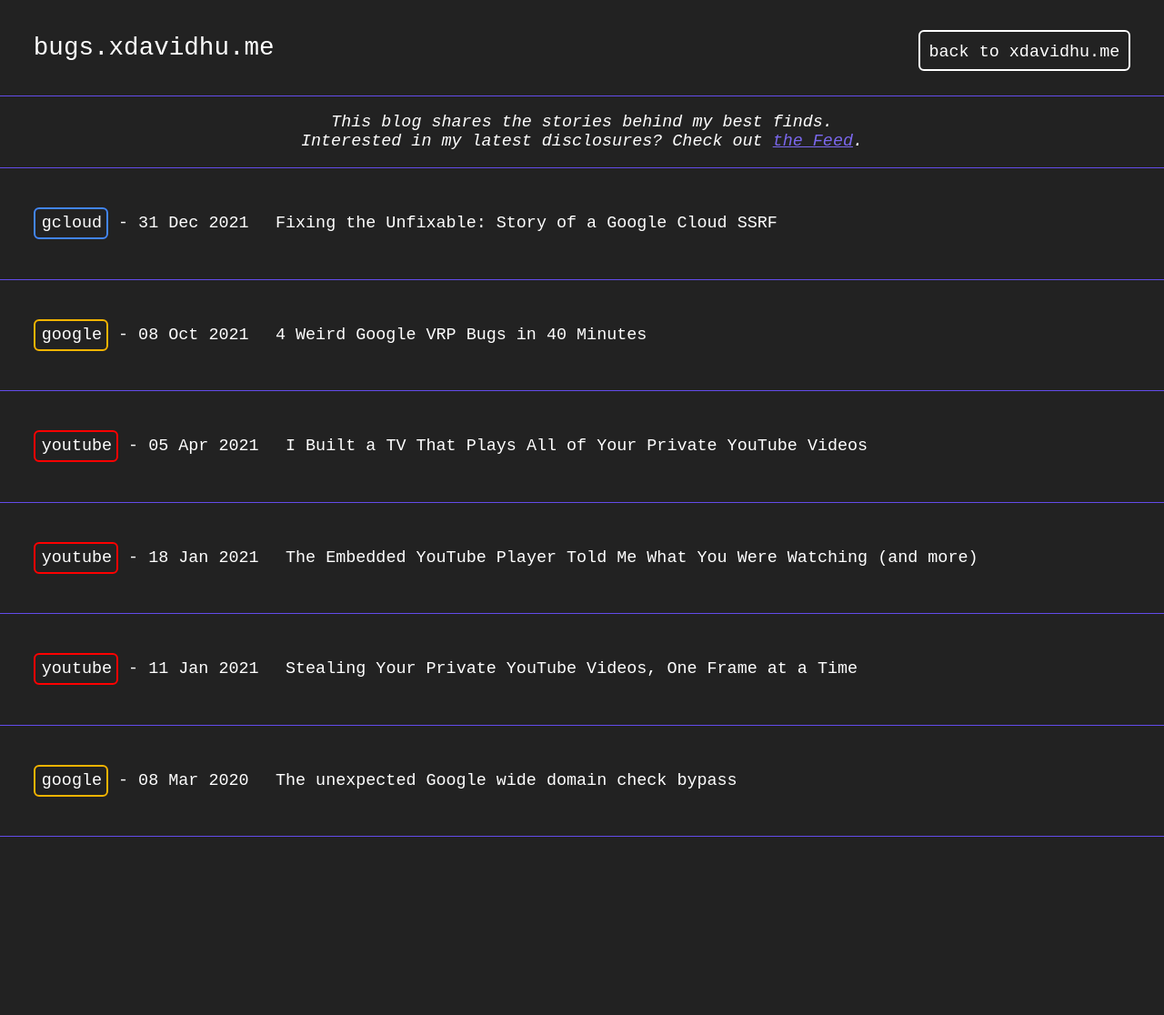
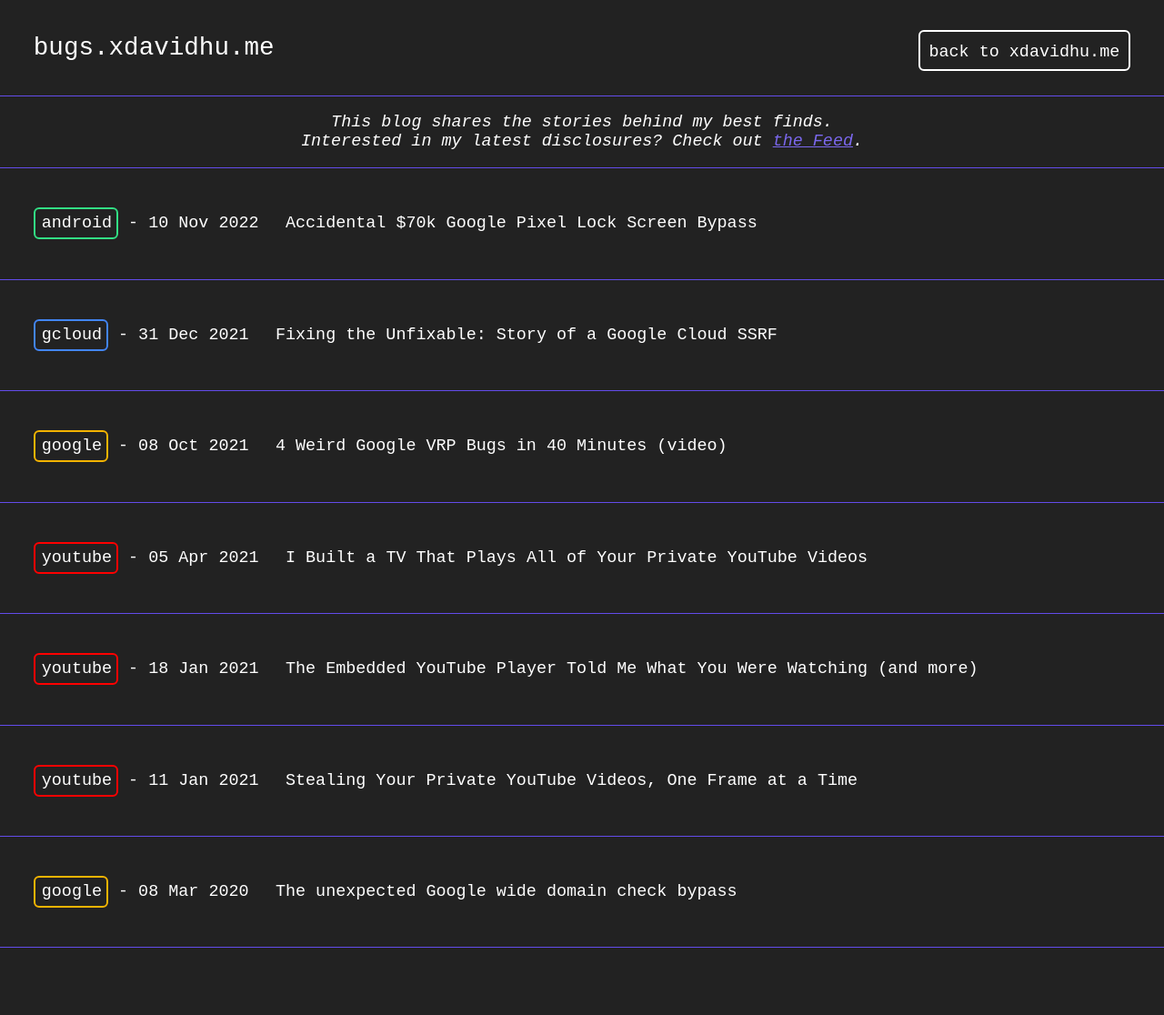
Before and after one commit to xdavidhu/bugs.xdavidhu.me, a Jekyll site: the page built from index.html, in a window 1280 px wide. Shown: the whole page at 91% size. Built offline with Jekyll 4.4.1, drawn with Linux system fonts in a browser that asks for light colours; some web fonts are replaced; the list of posts is cut into pages by our own code; before the commit the page ends 994 px from its top, so only the background shows below that; part of the change alters nothing that is shown.

```diff
--- a/_config.yml
+++ b/_config.yml
@@ -3,7 +3,7 @@ name: "bugs.xdavidhu.me"
 title: "bugs.xdavidhu.me"
 
 # Description of your content (will only be used on Google Search)
-description: "xdavidhu's bug bounty writeups."
+description: "David Schütz's bug bounty writeups"
 
 # Your name. Will show in your footer + sidebar
 author: "David Schütz"
--- a/_layouts/default.html
+++ b/_layouts/default.html
@@ -4,7 +4,11 @@
 <!--[if IE 8]>         <html class="no-js lt-ie9"> <![endif]-->
 <!--[if gt IE 8]><!--> <html class="no-js"> <!--<![endif]-->
   <head>
+      {% if page.title and page.title != "Homepage" %}
+      <title>{{ page.title }} - {{ site.name }}</title>
+      {% else %}
       <title>{{ site.name }} - {{ site.description }}</title>
+      {% endif %}
       <meta charset="utf-8">
       <meta http-equiv="X-UA-Compatible" content="IE=edge,chrome=1">
       <meta http-equiv="content-language" content="en-gb" />
@@ -19,7 +23,7 @@
       <meta name="twitter:site" content="@xdavidhu" />
       <meta name="twitter:creator" content="@xdavidhu" />
       <meta name="twitter:title" content="{{page.title}}" />
-      <meta name="twitter:image" content="{{site.url}}{{page.twitter-image}}" />
+      <meta name="twitter:image" content="{{site.url}}{{site.baseurl}}{{page.twitter-image}}" />
       <meta name="twitter:image:alt" content="Preview image of the blog post." />
       {% endif %}
   </head>
--- a/_posts/2021-10-08-4-weird-google-vrp-bugs-in-40-minutes.markdown
+++ b/_posts/2021-10-08-4-weird-google-vrp-bugs-in-40-minutes.markdown
@@ -1,8 +1,8 @@
 ---
 layout: redirect
 redirect: https://youtu.be/nP_y-Z-FXr0
-title:  "4 Weird Google VRP Bugs in 40 Minutes"
-post-title:  "4 Weird Google VRP Bugs in 40 Minutes"
+title:  "4 Weird Google VRP Bugs in 40 Minutes (video)"
+post-title:  "4 Weird Google VRP Bugs in 40 Minutes (video)"
 date:   2021-10-08 12:00:00 +0100
 categories: google
 priority-tag: <span class="priority" style="border-color:#F4B400">google</span>
--- /dev/null
+++ b/_posts/2022-11-10-accidental-70k-google-pixel-lock-screen-bypass.markdown
@@ -0,0 +1,112 @@
+---
+layout: post
+title: "Accidental $70k Google Pixel Lock Screen Bypass"
+post-title:  "Accidental $70k Google Pixel <br class=\"desktop-br\">Lock Screen Bypass"
+date: 2022-11-10 12:00:00 +0100
+categories: google
+priority-tag: <span class="priority" style="border-color:#32DE84">android</span>
+twitter-image: "/assets/posts/2022-11-10-accidental-70k-google-pixel-lock-screen-bypass/twitter-card.png"
+---
+
+I found a vulnerability affecting seemingly all Google Pixel phones where if you gave me any locked Pixel device, I could give it back to you unlocked. The bug just got fixed in the November 5, 2022 security update.
+
+The issue allowed an attacker with physical access to bypass the lock screen protections (fingerprint, PIN, etc.) and gain complete access to the user's device. The vulnerability is tracked as [CVE-2022-20465](https://cve.mitre.org/cgi-bin/cvename.cgi?name=CVE-2022-20465) and it *might* affect other Android vendors as well. You can find my patch advisory and the raw bug report I have sent to Google at [feed.bugs.xdavidhu.me](https://feed.bugs.xdavidhu.me/bugs/0016).
+
+#### Chapter 1: <br/>forgetting my SIM PIN {#chapter1}
+
+I'm really glad that this bug is getting fixed now. This was the most impactful vulnerability that I have found yet, and it crossed a line for me where I really started to worry about the fix timeline and even just about keeping it as a "secret" myself. I might be overreacting, but I mean not so long ago the [FBI was fighting with Apple](https://en.wikipedia.org/wiki/FBI%E2%80%93Apple_encryption_dispute) for almost the same thing.
+
+I found this bug after 24 hours of travelling. Arriving home, my Pixel 6 was on 1% battery. I was in the middle of sending a series of text messages when it died. I think it was some sort of joke that I couldn't properly finish, so it felt pretty awkward. I rushed to the charger and booted the phone back up.
+
+The Pixel started up and asked for the SIM's PIN code. I usually knew it, but this time I couldn't remember it correctly. I was hoping I might figure it out so I tried a few combinations, but I ended up entering 3 incorrect PINs, and the SIM card locked itself. It now needed the PUK code to unlock and work again.
+
+After jumping into my closet and somehow finding the SIM's original packaging, I scratched off the back and got the PUK code. I entered the PUK code on the Pixel and it asked me to set a new PIN. I did it, and after successfully finishing this process, I ended up on the lock screen. But something was off:
+
+![The unusual fingerprint icon and Pixel is starting text]({{ site.baseurl }}/assets/posts/2022-11-10-accidental-70k-google-pixel-lock-screen-bypass/fingerprint-and-loading.png)
+
+It was a fresh boot, and instead of the usual lock icon, the fingerprint icon was showing. It accepted my finger, which should not happen, since after a reboot, you must enter the lock screen PIN or password at least once to decrypt the device.
+
+After accepting my finger, it got stuck on a weird "Pixel is starting..." message, and stayed there until I rebooted it again.
+
+I mentally noted that this was weird and that this might have some security implications so I should look at it later. To be honest I don't really like finding behaviors like this when I am not looking for them explicitly, because when this happens, I am prone to feeling obsessively responsible to investigate. I start to feel like I must make sure that there is no serious issue under the hood that others missed. In this case, well, there was.
+
+#### Chapter 2: <br/>what just happened? {#chapter2}
+
+As I promised myself, I started looking at this behavior again the next day. After rebooting the phone, putting in the incorrect PIN 3 times, entering the PUK, and choosing a new PIN, I got to the same "Pixel is starting..." state.
+
+I played with this process multiple times, and one time I forgot to reboot the phone, and just started from a normal unlocked state, locked the device, hot-swapped the SIM tray, and did the SIM PIN reset process. I didn't even realize what I was doing.
+
+As I did before, I entered the PUK code and choose new a PIN. This time the phone glitched, and I was on my personal home screen. *What? It was locked before, right?*
+
+This was disturbingly weird. I did it again. Lock the phone, re-insert the SIM tray, reset the PIN... And again I am on the home screen. *WHAT?*
+
+My hands started to shake at this point. *WHAT THE F\*\*K? IT UNLOCKED ITSELF?*
+
+After I calmed down a little bit, I realized that indeed, this is a got damn full lock screen bypass, on the fully patched Pixel 6. I got my old Pixel 5 and tried to reproduce the bug there as well. It worked too.
+
+Here is the unlock process in action:
+
+<iframe src="https://www.youtube.com/embed/dSgSnYPgzT0" frameborder="0" allow="accelerometer; autoplay; encrypted-media; gyroscope; picture-in-picture" allowfullscreen></iframe>
+
+Since the attacker could just bring his/her own PIN-locked SIM card, nothing other than physical access was required for exploitation. The attacker could just swap the SIM in the victim's device, and perform the exploit with a SIM card that had a PIN lock and for which the attacker knew the correct PUK code.
+
+#### Chapter 3: <br/>Google's response {#chapter3}
+
+I sent in the report. It was I think the shortest report of mine yet. Only took 5 simple steps.
+
+Google (more precisely the [Android VRP](https://bughunters.google.com/about/rules/6171833274204160/android-and-google-devices-security-reward-program-rules)) triaged & filed an internal bug within **37 minutes**. That was really impressive. Unfortunately, after this, the quality and the frequency of the responses started to deteriorate.
+
+During the life of this bug, since the official bug ticket was not too responsive, I sometimes got some semi-official information from Googlers. I actually prefer to only get updates on the official channel, which is the bug ticket and which I can disclose, but since I was talking with some employees, I picked up on bits and pieces.
+
+Also, it's worth mentioning here that before reporting, I checked the Android VRP [reward table](https://bughunters.google.com/about/rules/6171833274204160/android-and-google-devices-security-reward-program-rules) which states that if you report a lock screen bypass that *would affect multiple or all \[Pixel\] devices*, you can get a maximum of $100k bounty. Since I ticked all of the required boxes, I sort of went into this thinking that this bug has a strong chance of actually getting rewarded $100k.
+
+After it got triaged, there was basically a month of silence. I heared that it might actually be closed as a duplicate. Apperantly somebody already reported it beforehand, even though it was my report that actually made them take action. Something seemingly went wrong with processing the original report. Indeed, 31 days after reporting, I woke up to the automated email saying that *"The Android Security Team believes that this is a duplicate of an issue previously reported by another external researcher."* This was a bit of a signature bug bounty moment, a bug going from $100k to $0. I couldn't really do anything but accept the fact that this bug is now a duplicate and will not pay.
+
+Almost two months have passed after my report, and there was just silence. On day 59 I pinged the ticket, asking for a status update. I got back a template response saying that they are still working on the fix.
+
+Fast forward to September, three months after my report. I was in London, [attending](https://www.youtube.com/watch?v=3R_NTvZzPsg) Google's bug hunter event called ESCAL8. The September 2022 patch just came out, I updated my phone and one night in my hotel room I tried to reproduce the bug. I was hoping that they might have fixed it already. No. I was still able to unlock the phone.
+
+This hotel room incident really freaked me out. I felt like I worry and care so much more about the bug getting fixed than Google themselves. Which should not be the case. Even if I am overreacting. So that night I started reaching out to other Googlers who were at the event with us.
+
+The next day I ended up explaining my situation to multiple people, and I even did a live demo with some of the Pixels inside Google's office. That was an experience. We didn't have a SIM ejection tool. First, we tried to use a needle, and somehow I managed to cut my finger in multiple places, and my hand started bleeding. I had a Google engineer put a band-aid on my finger. (Who else can say that??) Since the needle didn't work, we started to ask around and one very kind woman gave us her earrings to try with. It worked! We swapped the SIMs, and manage to, with some difficulties, unlock the devices. Now I felt better that people seemed to care about the issue.
+
+![Me in the London Google office a day after I cut my finger]({{ site.baseurl }}/assets/posts/2022-11-10-accidental-70k-google-pixel-lock-screen-bypass/in-the-office.jpg)
+<em style="display: block; text-align: center; font-style: italic">me the day after cutting my finger</em>
+
+I put a disclosure deadline for October 15, but the Android VRP team responded by saying that the bug will not be patched in October yet. They were aiming at December. This seemed way too far for me, considering the impact. I decided to stick with my October deadline.
+
+After talking to some Googlers about this October deadline, a member of the Android VRP team personally commented on the bug ticket, and asked me to set up a call to talk about the bug, and share feedback. We had a Meet call with multiple people, and they were very nice and listened to my whole story about being in the dark for months, only getting template reponses (even for the $100k -> $0 duplicate), and overall feeling like I care more about this bug than Google. They said that the fix is now planned to go out in November, not December. Still, my deadline was set to October.
+
+Two weeks after our call, I got a new message that confirmed the original info I had. They said that even though my report was a duplicate, it was only because of my report that they started working on the fix. Due to this, they decided to make an exception, and **reward $70,000** for the lock screen bypass. I also decided (even before the bounty) that I am too scared to actually put out the live bug and since the fix was less than a month away, it was not really worth it anyway. I decided to wait for the fix.
+
+You can read the full conversation on [feed.bugs.xdavidhu.me](https://feed.bugs.xdavidhu.me/bugs/0016).
+
+All in all, even though this bug started out as a not-too-great experience for me, the hacker, after I started "screaming" loudly enough, they noticed, and really wanted correct what went wrong. Hopefully they treated the original reporter(s) fairly as well. In the end, I think Google did pretty well, althugh the fix timelime still felt long for me.
+
+But I'll let you be the judge of it.
+
+#### Chapter 4: <br/>What caused the bug? {#chapter4}
+
+Since Android is open source, [the commit](https://github.com/aosp-mirror/platform_frameworks_base/commit/ecbed81c3a331f2f0458923cc7e744c85ece96da) fixing this issue with all of the code changes is visible publicly:
+
+![Screenshot of the commit message]({{ site.baseurl }}/assets/posts/2022-11-10-accidental-70k-google-pixel-lock-screen-bypass/fix-commit.png)
+
+The first thing that surprised me when I first looked at this commit was the number of files changed. I previously thought that this bug would only have a simple one-liner fix, removing the incorrect line of code responsible for triggering an unlock. But it was not that simple:
+
+![Screenshot of the commit's changed files section]({{ site.baseurl }}/assets/posts/2022-11-10-accidental-70k-google-pixel-lock-screen-bypass/fix-commit-files.png)
+
+After reading the commit message and the code changes, I think I was able to get a rough picture of what happened under the hood. Keep in mind that I am not an Android engineer, so I want to keep this high level.
+
+Seems like, on Android, there is a concept of a "security screen". A security screen can be multiple things. The PIN entry screen, the fingerprint scanning screen, the password entry screen, or, in our case the SIM PIN and SIM PUK entry screen.
+
+These security screens can be stacked "on top" of each other. So for example when the phone was locked, and the SIM PIN entry was visible, it had a SIM PIN security screen on top of a "fingerprint security screen".
+
+When the SIM PUK was reset successfully, a `.dismiss()` function [was called](https://cs.android.com/android/_/android/platform/frameworks/base/+/18b88655a4d3d70733a9d12f740b6790f9061eaa:packages/SystemUI/src/com/android/keyguard/KeyguardSimPukViewController.java;l=280;drc=a9143bf7bdf0b9c8bd5535485aee802ad0ad54be;bpv=0;bpt=0) by the PUK resetting component on the "security screen stack", causing the device to dismiss the current one and show the security screen that was "under" it in the stack. In our example that was the fingerprint security screen.
+
+Since the `.dismiss()` function simply dismissed the current security screen, it was vulnerable to *race conditions*. Imagine what would have happened if something in the background would have changed the current security screen before the PUK resetting component got to the `.dismiss()` call? Would the PUK component dismiss an unrelated security screen when it finally calls `.dismiss()`?
+
+This seems like exactly what happened. Some other part of the system was monitoring the state of the SIM in the background, and when it detected a change, it updated which security screen was currently active. It seems like this background component set the normal e.g. fingerprint screen as the active security screen, even before the PUK component was able to get to its own `.dismiss()` function call. By the time the PUK component called `.dismiss()` function, it actually dismissed the fingerprint security screen, instead of just dismissing the PUK security screen, as it was originally intended. And calling `.dismiss()` on the fingerprint security screen caused the phone to unlock.
+
+The Android engineers seemingly decided to refactor the `.dismiss()` function and made it require an additional parameter, where the caller can specify what type of security screen it wants to dismiss. In our case, the PUK component now explicitly calls `.dismiss(SecurityMode.SimPuk)`, to only dismiss security screens with the type of `SimPuk`. If the currently active security screen is not a `SimPuk` screen (because maybe some background component changed it, like in our case), the dismiss function doesn't do anything.
+
+This seems to me like a pretty elegant and robust solution to defend against this, and future race conditions as well. I was not expecting to cause this big of a code change in Android with this bug.
--- a/_scss/pages/_posts.scss
+++ b/_scss/pages/_posts.scss
@@ -111,7 +111,7 @@
   }
 
   iframe {
-    height: 350px;
+    aspect-ratio: 16/9;
     width: 100%;
   }
 
@@ -216,3 +216,9 @@
 ::-webkit-scrollbar-thumb:hover {
     background: #555;
 }
+
+.desktop-br {
+  @media (max-width: 642px) {
+    display: none;
+  }
+}
```
Also changed, not shown: assets/posts/2022-11-10-accidental-70k-google-pixel-lock-screen-bypass/fix-commit-files.png (added), assets/posts/2022-11-10-accidental-70k-google-pixel-lock-screen-bypass/fix-commit.png (added), assets/posts/2022-11-10-accidental-70k-google-pixel-lock-screen-bypass/in-the-office.jpg (added), assets/posts/2022-11-10-accidental-70k-google-pixel-lock-screen-bypass/twitter-card.png (added), 1 other file.
